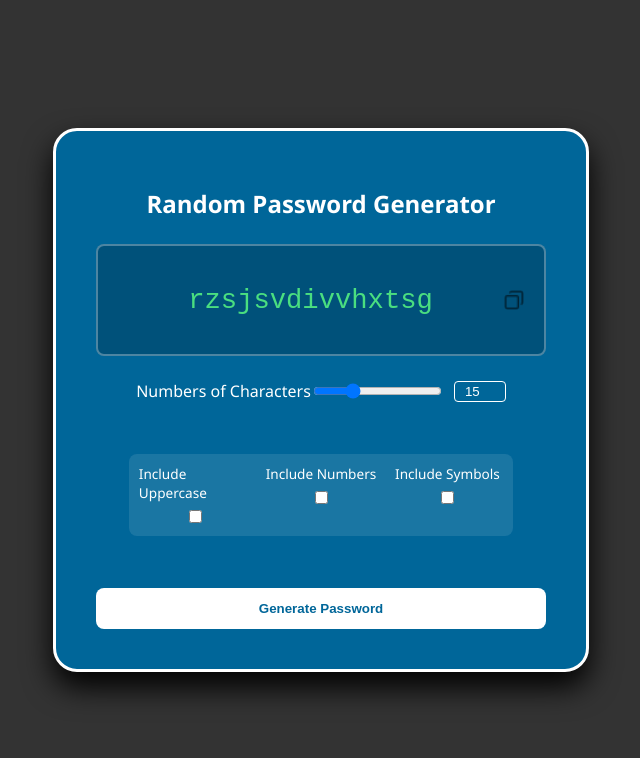
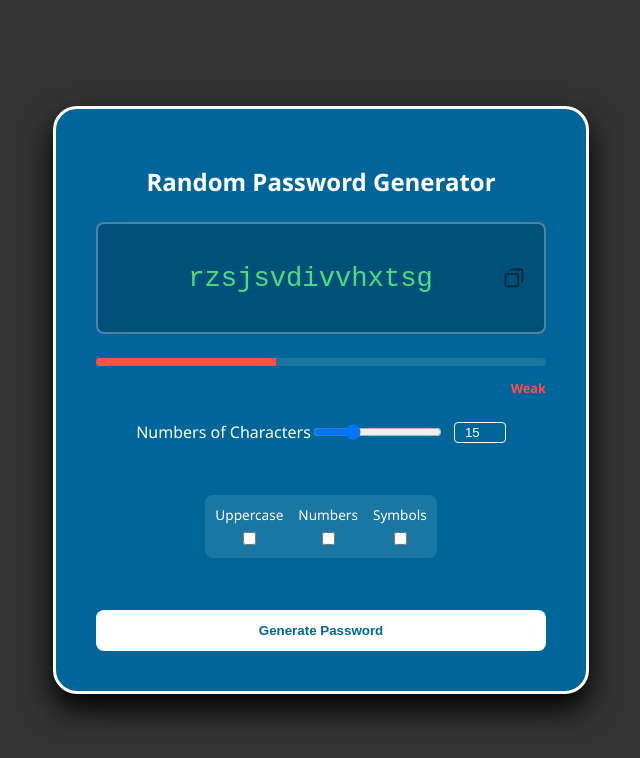
Before and after one commit to AndereX-dev/Random_Password_Generator, a website: page views/Index.html in a window 1280 px wide. Both pictures are taken after a click on the button "Generate Password". Shown: the whole page, without its empty margins (319-959 px from the left). Drawn offline with Linux system fonts and the light colour scheme.

Commit message:
Made "Strength Meter" and renamed the labels for uppercase, number and symbols to make is look nicer

```diff
--- a/public/styles.css
+++ b/public/styles.css
@@ -11,7 +11,7 @@ body {
   display: flex;
   justify-content: center;
   align-items: center;
-    font-family: 'Segoe UI', sans-serif;
+  font-family: "Segoe UI", sans-serif;
 }
 
 .container {
@@ -51,6 +51,31 @@ h1 {
   overflow: hidden;
   min-height: 60px;
   padding-right: 45px;
+}
+
+.strength-container {
+  height: 8px;
+  width: 100%;
+  background-color: rgba(255, 255, 255, 0.1);
+  border-radius: 4px;
+  margin-top: 1rem;
+  margin-bottom: 0.5rem;
+  overflow: hidden;
+}
+
+.strength-bar {
+  height: 100%;
+  width: 0%;
+  transition:
+    width 0.4s ease-in-out,
+    background-color 0.4s;
+}
+
+.strength-text {
+  text-align: right;
+  font-size: 0.8rem;
+  margin-bottom: 1.5rem;
+  font-weight: bold;
 }
 
 .password-display {
--- a/script.js
+++ b/script.js
@@ -1,10 +1,12 @@
 const characterAmountRange = document.getElementById("characterAmountRange");
 const characterAmountNumber = document.getElementById("characterAmountNumber");
+const strengthBar = document.getElementById("strengthBar");
+const strengthText = document.getElementById("strengthText");
 
 function syncCharacterAmount(e) {
-    const value = e.target.value
-    characterAmountRange.value = value
-    characterAmountNumber.value = value
+  const value = e.target.value;
+  characterAmountRange.value = value;
+  characterAmountNumber.value = value;
 }
 
 characterAmountRange.addEventListener("input", syncCharacterAmount);
@@ -19,57 +21,112 @@ const passwordDisplay = document.getElementById("passwordDisplay");
 const UPPERCASE_CHAR_CODES = arrayFromLowToHigh(65, 90);
 const LOWERCASE_CHAR_CODES = arrayFromLowToHigh(97, 122);
 const NUMBER_CHAR_CODES = arrayFromLowToHigh(48, 57);
-const SYMBOL_CHAR_CODES = arrayFromLowToHigh(33, 47).concat(
-    arrayFromLowToHigh(58, 64)
-).concat(arrayFromLowToHigh(91, 96)).concat(arrayFromLowToHigh(123, 126));
+const SYMBOL_CHAR_CODES = arrayFromLowToHigh(33, 47)
+  .concat(arrayFromLowToHigh(58, 64))
+  .concat(arrayFromLowToHigh(91, 96))
+  .concat(arrayFromLowToHigh(123, 126));
 
-form.addEventListener("submit", e => {
-    e.preventDefault()
-    const characterAmount = characterAmountNumber.value
-    const includeUppercase = includeUppercaseElement.checked
-    const includeNumbers = includeNumbersElement.checked
-    const includeSymbols = includeSymbolsElement.checked
+form.addEventListener("submit", (e) => {
+  e.preventDefault();
+  const characterAmount = characterAmountNumber.value;
+  const includeUppercase = includeUppercaseElement.checked;
+  const includeNumbers = includeNumbersElement.checked;
+  const includeSymbols = includeSymbolsElement.checked;
 
-    const password = generatePassword(characterAmount, includeUppercase, includeNumbers, includeSymbols)
-    passwordDisplay.innerText = password
-})
+  const password = generatePassword(
+    characterAmount,
+    includeUppercase,
+    includeNumbers,
+    includeSymbols,
+  );
+  passwordDisplay.innerText = password;
 
-function generatePassword(characterAmont, includeUppercase, includeNumbers, includeSymbols) {
-    let charCodes = LOWERCASE_CHAR_CODES
-    if (includeUppercase) charCodes = charCodes.concat(UPPERCASE_CHAR_CODES)
-    if (includeNumbers) charCodes = charCodes.concat(NUMBER_CHAR_CODES)
-    if (includeSymbols) charCodes = charCodes.concat(SYMBOL_CHAR_CODES)
+  updateStrengthMeter(
+    password,
+    characterAmount,
+    includeUppercase,
+    includeNumbers,
+    includeSymbols,
+  );
+});
 
-    const passwordCharacters = []
+function updateStrengthMeter(password, length, upper, num, sym) {
+  let score = 0;
+  if (length > 8) score += 1;
+  if (length > 12) score += 1;
+  if (length > 16) score += 1;
+  if (upper) score += 1;
+  if (num) score += 1;
+  if (sym) score += 1;
+
+  let width = (score / 5) * 100;
+  let color = "";
+  let text = "";
+
+  if (score <= 2) {
+    color = "#ff4d4d";
+    text = "Weak";
+  } else if (score <= 4) {
+    color = "#ffd93d";
+    text = "Medium";
+  } else {
+    color = "#4ade80";
+    text = "Strong";
+  }
+
+  strengthBar.style.width = width + "%";
+  strengthBar.style.backgroundColor = color;
+  strengthText.innerText = text;
+  strengthText.style.color = color;
+}
+
+function generatePassword(
+  characterAmont,
+  includeUppercase,
+  includeNumbers,
+  includeSymbols,
+) {
+  let charCodes = LOWERCASE_CHAR_CODES;
+  if (includeUppercase) charCodes = charCodes.concat(UPPERCASE_CHAR_CODES);
+  if (includeNumbers) charCodes = charCodes.concat(NUMBER_CHAR_CODES);
+  if (includeSymbols) charCodes = charCodes.concat(SYMBOL_CHAR_CODES);
+
+  const passwordCharacters = [];
   for (let i = 0; i < characterAmont; i++) {
-        const characterCode = charCodes[Math.floor(Math.random() * charCodes.length)]
-        passwordCharacters.push(String.fromCharCode(characterCode))
+    const characterCode =
+      charCodes[Math.floor(Math.random() * charCodes.length)];
+    passwordCharacters.push(String.fromCharCode(characterCode));
   }
-    return passwordCharacters.join("")
+  return passwordCharacters.join("");
 }
 
 function arrayFromLowToHigh(low, high) {
-    const array = []
+  const array = [];
   for (let i = low; i <= high; i++) {
-        array.push(i)
+    array.push(i);
   }
-    return array
+  return array;
 }
 
-const copyBtn = document.getElementById("copyBtn")
+const copyBtn = document.getElementById("copyBtn");
 
 copyBtn.addEventListener("click", () => {
-    const password = passwordDisplay.innerText
-    if (!password || password === "Click Generate Password" || password === "✅ Copied!") return
+  const password = passwordDisplay.innerText;
+  if (
+    !password ||
+    password === "Click Generate Password" ||
+    password === "✅ Copied!"
+  )
+    return;
 
   navigator.clipboard.writeText(password).then(() => {
-        const originalPassword = password
-        const originalColor = passwordDisplay.style.color
-        passwordDisplay.innerText = "✅ Copied!"
-        passwordDisplay.style.color = "white"
+    const originalPassword = password;
+    const originalColor = passwordDisplay.style.color;
+    passwordDisplay.innerText = "✅ Copied!";
+    passwordDisplay.style.color = "white";
     setTimeout(() => {
-            passwordDisplay.innerText = originalPassword
-            passwordDisplay.style.color = originalColor
-        }, 2000)
-    })
-})
+      passwordDisplay.innerText = originalPassword;
+      passwordDisplay.style.color = originalColor;
+    }, 2000);
+  });
+});
--- a/views/Index.html
+++ b/views/Index.html
@@ -1,50 +1,116 @@
-<!DOCTYPE html>
+<!doctype html>
 <html lang="en">
   <head>
-    <meta charset="UTF-8">
-    <meta name="viewport" content="width=device-width, initial-scale=1.0">
+    <meta charset="UTF-8" />
+    <meta
+      name="viewport"
+      content="width=device-width, initial-scale=1.0"
+    />
     <title>Random Password Generator</title>
-    <link rel="icon" type="image/png" href="/images/padlock.png">
-    <link rel="stylesheet" href="/public/styles.css">
-    <script src="/script.js" defer></script>
+    <link
+      rel="icon"
+      type="image/png"
+      href="/images/padlock.png"
+    />
+    <link
+      rel="stylesheet"
+      href="/public/styles.css"
+    />
+    <script
+      src="/script.js"
+      defer
+    ></script>
   </head>
   <body>
     <div class="container">
       <h1>Random Password Generator</h1>
 
       <div class="result-container">
-        <div class="password-display" id="passwordDisplay">Click Generate Password</div>
-        <button type="button" class="copy-btn" id="copyBtn" title="Copy to clipboard">
-            <img src="/images/Copy-button.png" alt="Copy Icon">
+        <div
+          class="password-display"
+          id="passwordDisplay"
+        >
+          Click Generate Password
+        </div>
+        <button
+          type="button"
+          class="copy-btn"
+          id="copyBtn"
+          title="Copy to clipboard"
+        >
+          <img
+            src="/images/Copy-button.png"
+            alt="Copy Icon"
+          />
         </button>
       </div>
 
-        <form class="password-form" id="passwordGeneratorForm">
+      <div class="strength-container">
+        <div
+          class="strength-bar"
+          id="strengthBar"
+        ></div>
+      </div>
+      <p
+        class="strength-text"
+        id="strengthText"
+      ></p>
+
+      <form
+        class="password-form"
+        id="passwordGeneratorForm"
+      >
         <div class="setting-group">
           <label for="">Numbers of Characters</label>
           <div class="range-container">
-                    <input type="range" min="1" max="50" value="15" id="characterAmountRange">
-                    <input type="number" min="1" max="50" value="15" id="characterAmountNumber">
+            <input
+              type="range"
+              min="1"
+              max="50"
+              value="15"
+              id="characterAmountRange"
+            />
+            <input
+              type="number"
+              min="1"
+              max="50"
+              value="15"
+              id="characterAmountNumber"
+            />
           </div>
         </div>
 
         <div class="checkbox-container">
           <div class="checkbox-item">
-                    <label for="includeUppercase">Include Uppercase</label>
-                    <input type="checkbox" id="includeUppercase">
+            <label for="includeUppercase">Uppercase</label>
+            <input
+              type="checkbox"
+              id="includeUppercase"
+            />
           </div>
 
           <div class="checkbox-item">
-                    <label for="includeNumbers">Include Numbers</label>
-                    <input type="checkbox" id="includeNumbers">
+            <label for="includeNumbers">Numbers</label>
+            <input
+              type="checkbox"
+              id="includeNumbers"
+            />
           </div>
 
           <div class="checkbox-item">
-                    <label for="includeSymbols">Include Symbols</label>
-                    <input type="checkbox" id="includeSymbols">
+            <label for="includeSymbols">Symbols</label>
+            <input
+              type="checkbox"
+              id="includeSymbols"
+            />
           </div>
         </div>
-            <button type="submit" class="btn">Generate Password</button>
+        <button
+          type="submit"
+          class="btn"
+        >
+          Generate Password
+        </button>
       </form>
     </div>
   </body>
```
Lines whose indentation alone changed are shown as unchanged.
